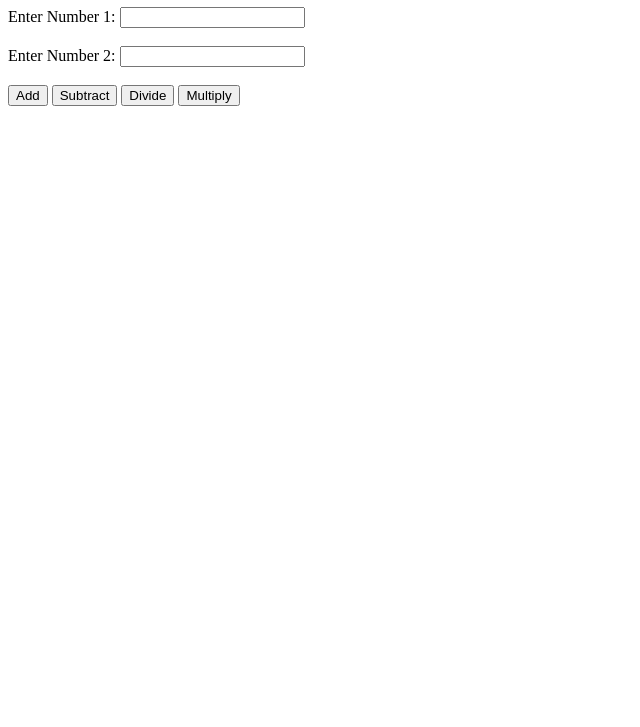
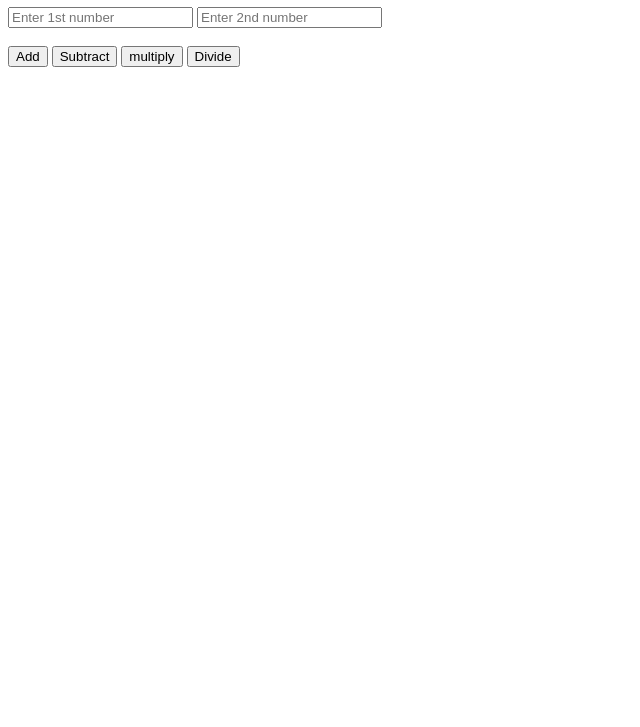
Before and after one commit to Ashfaque-Software/ash, a plain HTML site: page as6.html in a window 1280 px wide. Shown: the part 73-800 px from the top of the page, without its empty margins (0-640 px from the left). Drawn offline with Linux system fonts and the light colour scheme.

Commit message:
added as6

```diff
--- a/as6.html
+++ b/as6.html
@@ -7,16 +7,15 @@
 </head>
 <body>
     <h1>Mini Calculator</h1>
-    <label for="num1">Enter Number 1:</label>
-    <input type="number" id="num1">
-    <br><br>
-    <label for="num2">Enter Number 2:</label>
-    <input type="number" id="num2">
+    <input type="text" id ="num1" placeholder="Enter 1st number">
+
+
+    <input type="text" id="num2" placeholder="Enter 2nd number">
     <br><br>
     <button onclick="add()">Add</button>
     <button onclick="subtract()">Subtract</button>
-    <button onclick="divide()">Divide</button>
-    <button onclick="multiply()">Multiply</button>
+    <button onclick="divide()">multiply</button>
+    <button onclick="multiply()">Divide</button>
 
     <script>
         function add() {
```
